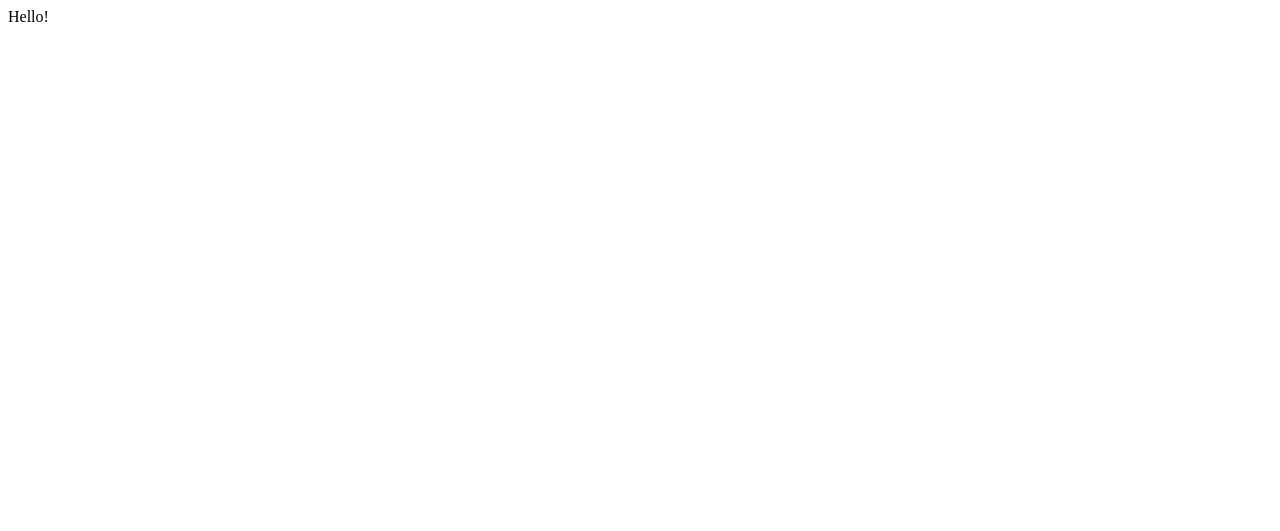
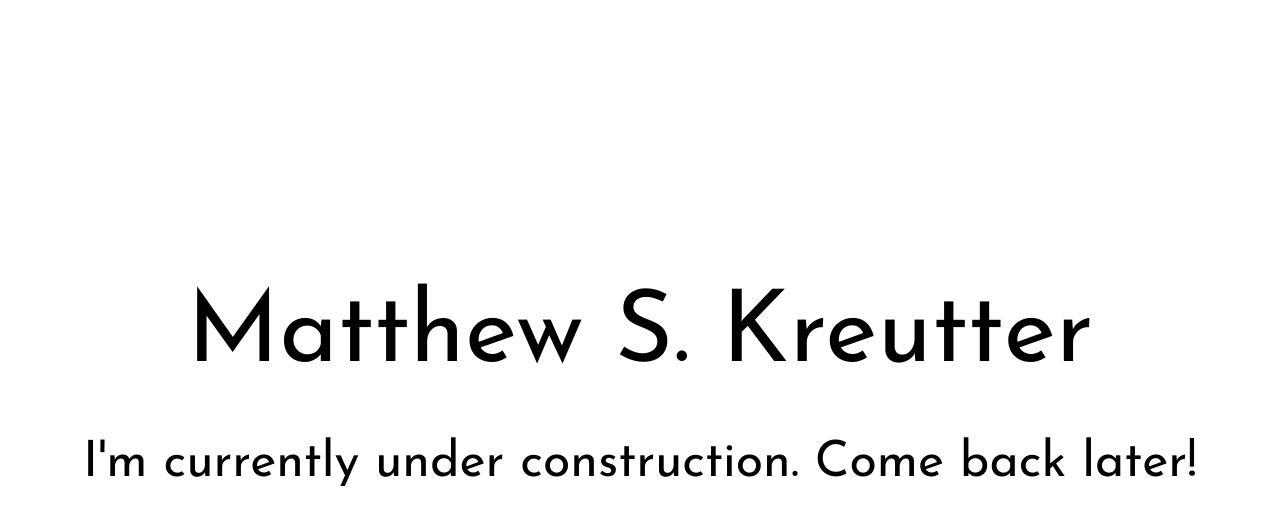
Before and after one commit to matthewkreutter/kreutter.me, a plain HTML site: page index.html in a window 1280 px wide. Drawn offline with Linux system fonts and the light colour scheme.

Commit message:
Under development

```diff
--- /dev/null
+++ b/css/main.css
@@ -0,0 +1,75 @@
+/* Reset */
+
+html, body, div, span, applet, object, iframe,
+h1, h2, h3, h4, h5, h6, p, blockquote, pre,
+a, abbr, acronym, address, big, cite, code,
+del, dfn, em, img, ins, kbd, q, s, samp,
+small, strike, strong, sub, sup, tt, var,
+b, u, i, center,
+dl, dt, dd, ol, ul, li,
+fieldset, form, label, legend,
+table, caption, tbody, tfoot, thead, tr, th, td,
+article, aside, canvas, details, embed,
+figure, figcaption, footer, header, hgroup,
+menu, nav, output, ruby, section, summary,
+time, mark, audio, video {
+	margin: 0;
+	padding: 0;
+	border: 0;
+	font-size: 100%;
+	font: inherit;
+	vertical-align: baseline;
+}
+/* HTML5 display-role reset for older browsers */
+article, aside, details, figcaption, figure,
+footer, header, hgroup, menu, nav, section {
+	display: block;
+}
+body {
+	line-height: 1;
+}
+ol, ul {
+	list-style: none;
+}
+blockquote, q {
+	quotes: none;
+}
+blockquote:before, blockquote:after,
+q:before, q:after {
+	content: '';
+	content: none;
+}
+table {
+	border-collapse: collapse;
+	border-spacing: 0;
+}
+
+/* Landing */
+
+.centered {
+  position: fixed; /* or absolute */
+  top: 50%;
+  left: 50%;
+  /* bring your own prefixes */
+  transform: translate(-50%, -50%);
+}
+
+.landing-container {
+  font-family: 'Josefin Sans', sans-serif;
+  line-height: 8em;
+  height: 100%;
+  width: 100%;
+  display: flex;
+  flex-direction: column;
+  justify-content: center;
+  text-align: center;
+  align-items: center;
+}
+
+.landing-title {
+  font-size: 100px;
+}
+
+.landing-text {
+  font-size: 50px;
+}
--- a/index.html
+++ b/index.html
@@ -2,9 +2,19 @@
 <html>
   <head>
     <meta charset="UTF-8">
+    <meta name="viewport" content="width=device-width, initial-scale=1.0">
+    <link href="https://fonts.googleapis.com/css?family=Josefin+Sans" rel="stylesheet">
+    <link rel="stylesheet" type="text/css" href="css/main.css">
     <title>Matthew Kreutter</title>
   </head>
   <body>
-    Hello!
+    <div class="landing-container centered">
+      <div class="landing-title">
+        Matthew S. Kreutter
+      </div>
+      <div class="landing-text">
+        I'm currently under construction. Come back later!
+      </div>
+    </div>
   </body>
 </html>
```
